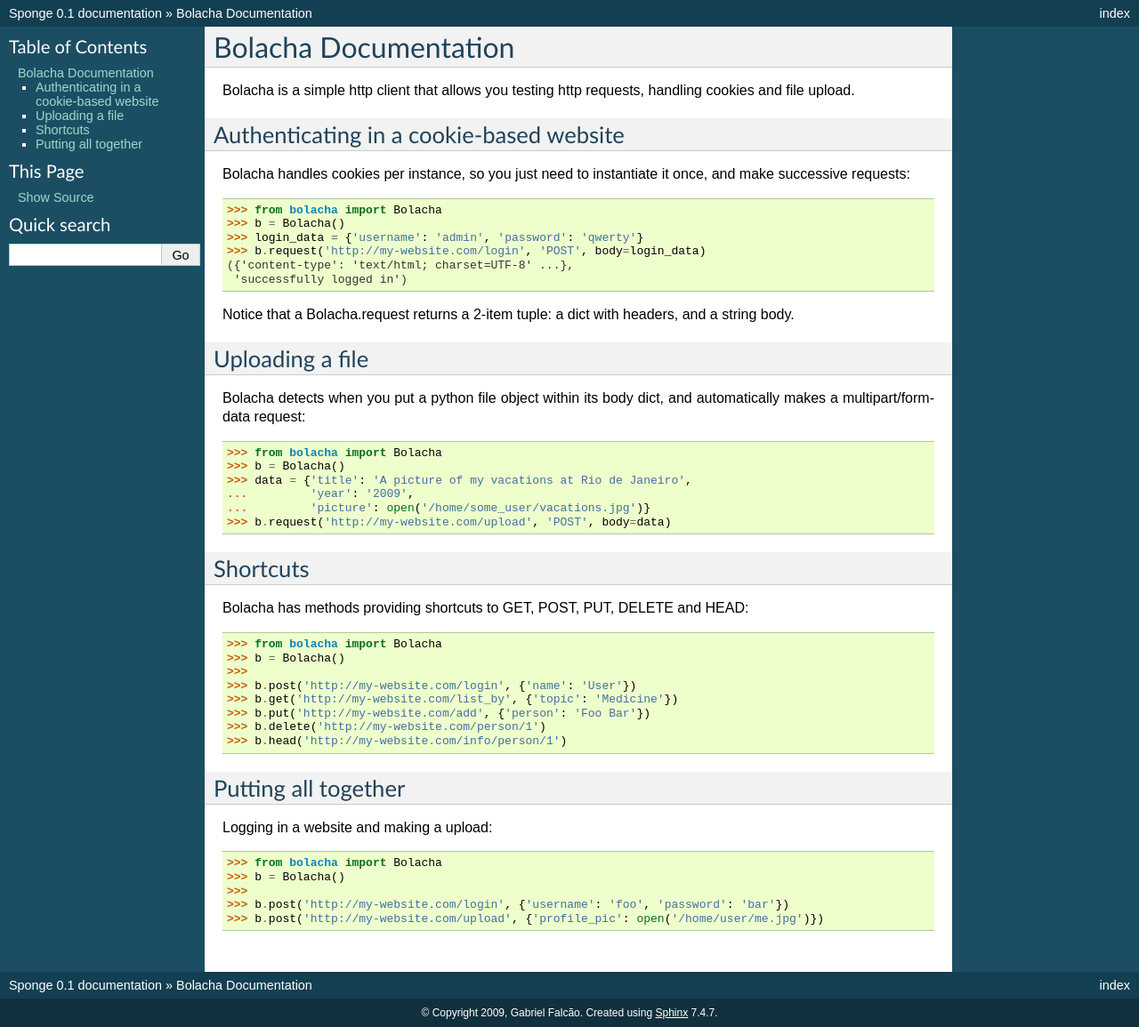
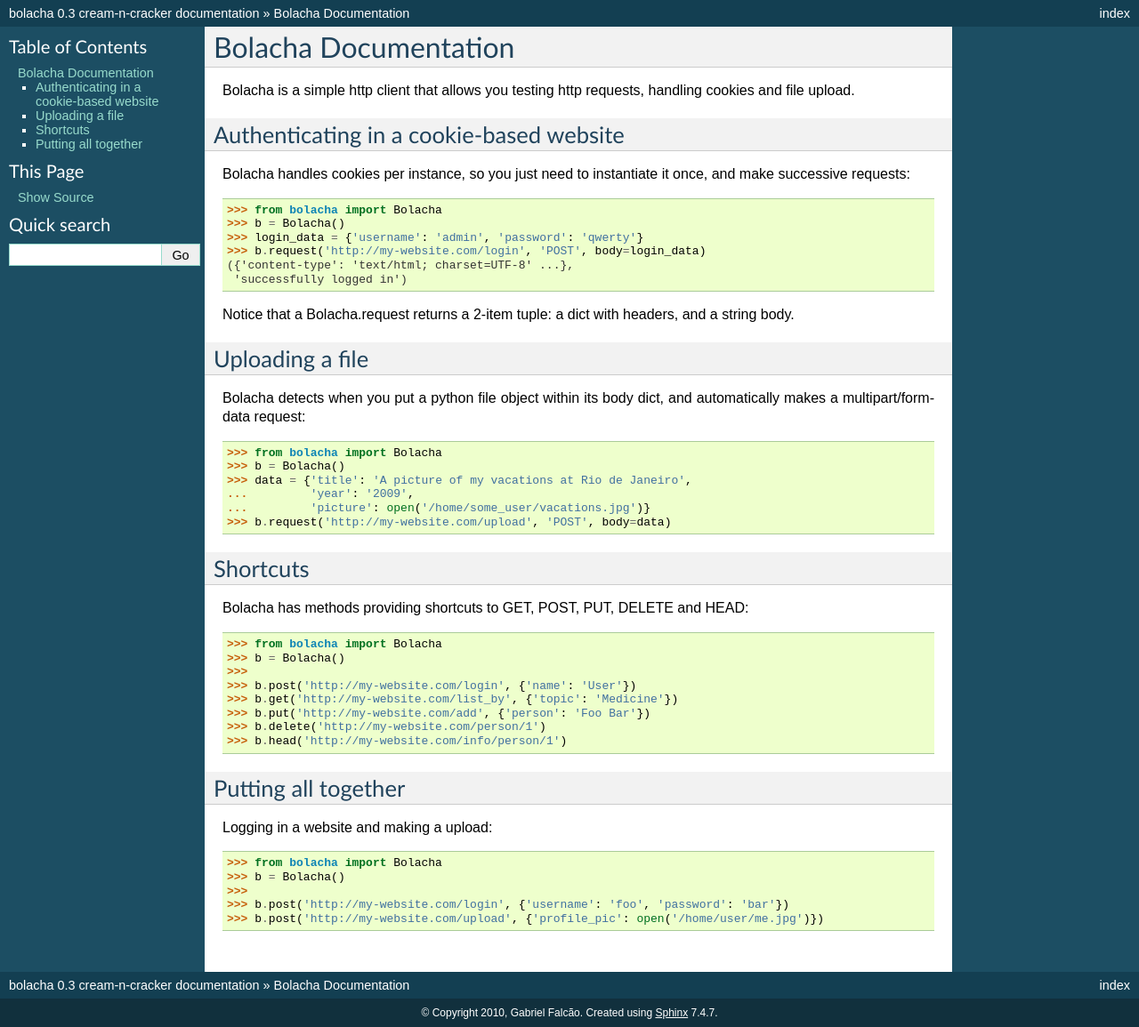
Before and after one commit to gabrielfalcao/bolacha, a Sphinx documentation site: the page built from docs/index.rst, in a window 1280 px wide. Shown: the whole page at 89% size. Built offline with Sphinx 7.4.7, drawn with Linux system fonts in a browser that asks for light colours.

Commit message:
updating docs

```diff
--- a/docs/conf.py
+++ b/docs/conf.py
@@ -1,6 +1,6 @@
 # -*- coding: utf-8 -*-
 #
-# Sponge documentation build configuration file, created by
+# bolacha documentation build configuration file, created by
 # sphinx-quickstart on Sat Jul  4 22:30:30 2009.
 #
 # This file is execfile()d with the current directory set to its containing dir.
@@ -37,17 +37,17 @@
 master_doc = 'index'
 
 # General information about the project.
-project = u'Sponge'
-copyright = u'2009, Gabriel Falcão'
+project = u'bolacha'
+copyright = u'2010, Gabriel Falcão'
 
 # The version info for the project you're documenting, acts as replacement for
 # |version| and |release|, also used in various other places throughout the
 # built documents.
 #
 # The short X.Y version.
-version = '0.1'
+version = '0.3'
 # The full version, including alpha/beta/rc tags.
-release = '0.1'
+release = '0.3 cream-n-cracker'
 
 # The language for content autogenerated by Sphinx. Refer to documentation
 # for a list of supported languages.
@@ -158,7 +158,7 @@
 #html_file_suffix = ''
 
 # Output file base name for HTML help builder.
-htmlhelp_basename = 'Spongedoc'
+htmlhelp_basename = 'bolachadoc'
 
 
 # -- Options for LaTeX output --------------------------------------------------
@@ -172,7 +172,7 @@
 # Grouping the document tree into LaTeX files. List of tuples
 # (source start file, target name, title, author, documentclass [howto/manual]).
 latex_documents = [
-  ('index', 'Sponge.tex', u'Sponge Documentation',
+  ('index', 'bolacha.tex', u'bolacha Documentation',
    u'Gabriel Falcão', 'manual'),
 ]
 
```
